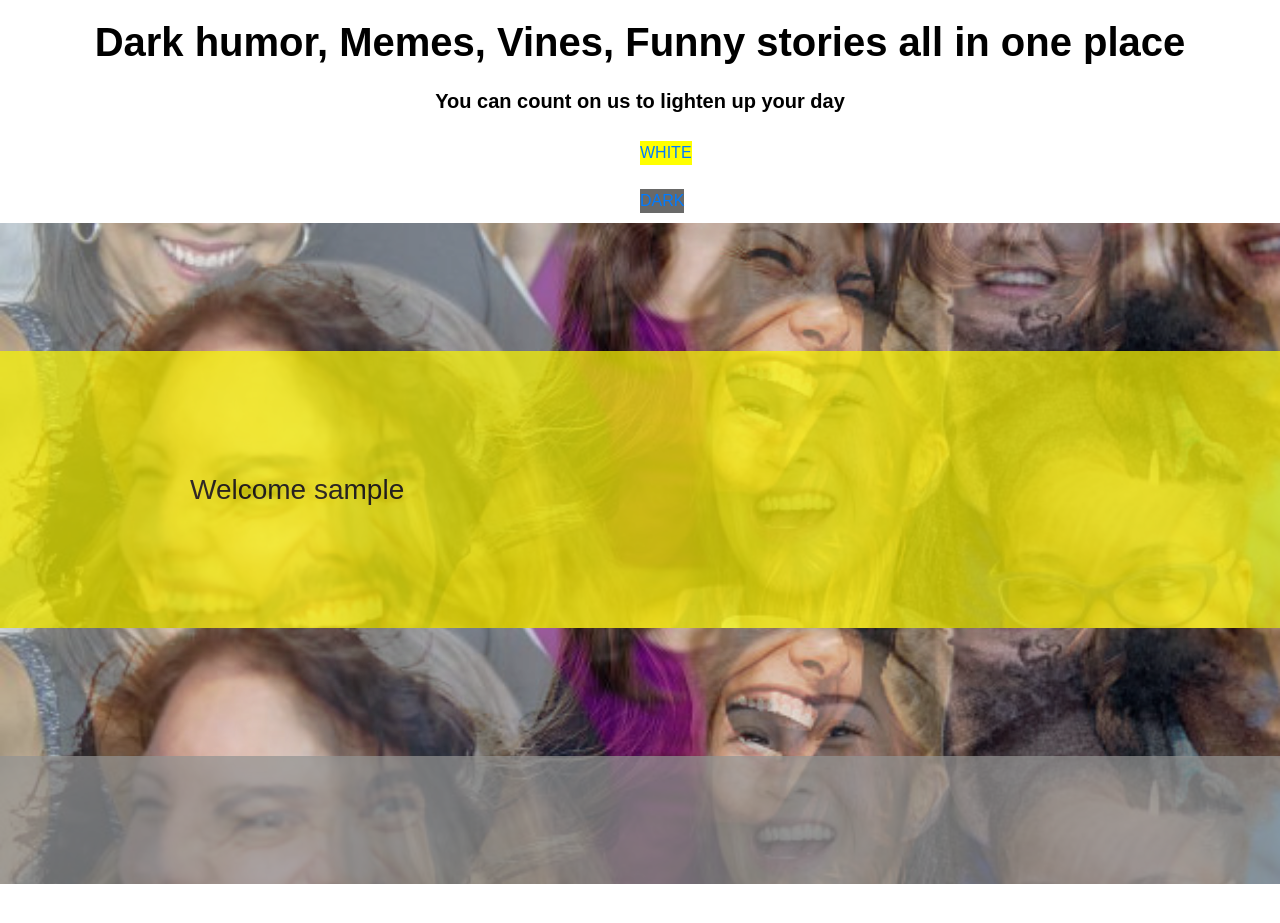
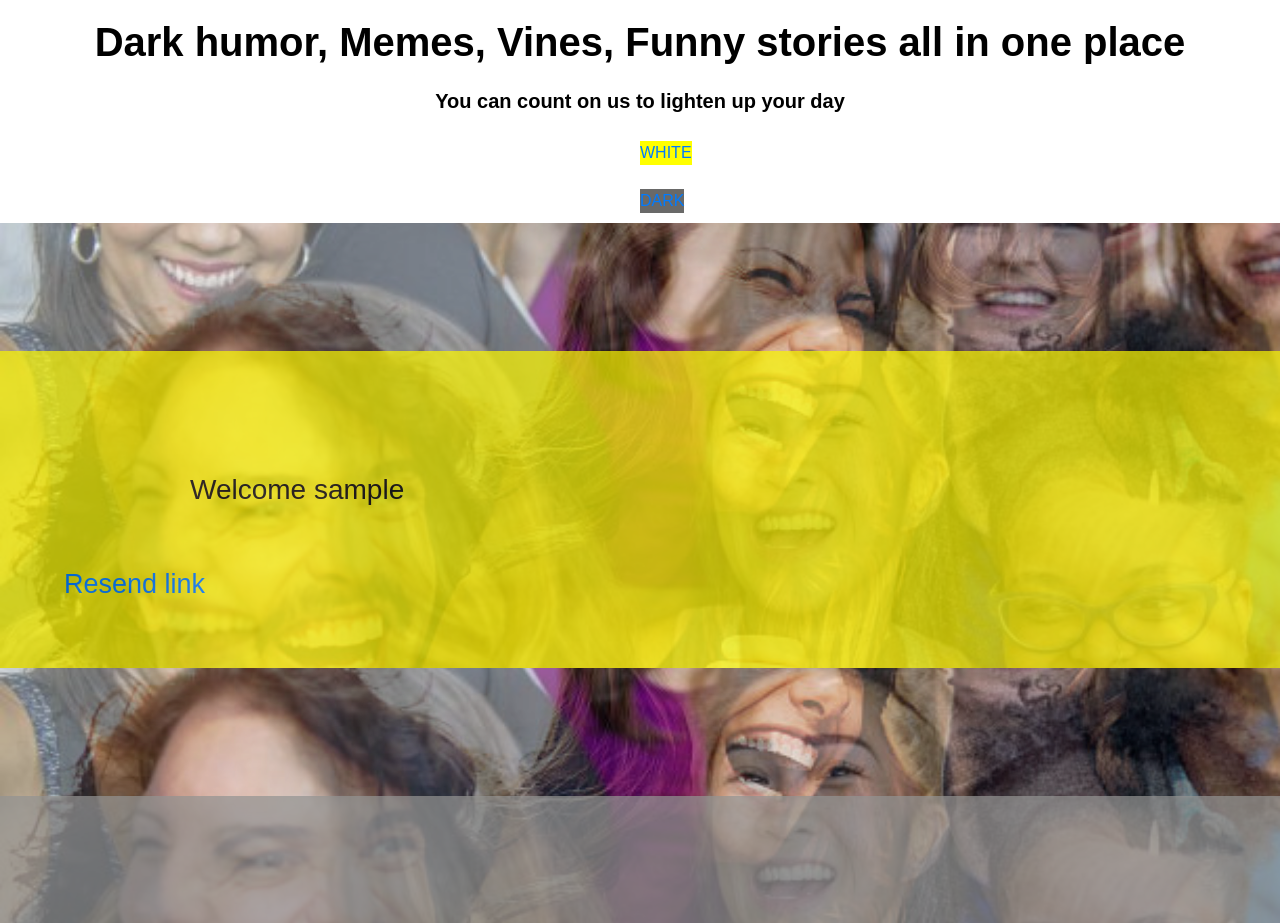
Before and after one commit to Romeombugua/Humorer, a Django app: page /app/home in a window 1280 px wide. Shown: the part 307-1230 px from the top of the page. Run offline with Django 4.2, Linux system fonts and the light colour scheme; the visitor is signed in with stand-in values (Sample User, id 1); data that the repository does not hold is empty; parts of the project's set-up code (start-up, migrations or seed data) failed here and were passed over; some libraries are stand-ins or nearby versions.

Commit message:
resend email

```diff
--- a/app/templates/home.html
+++ b/app/templates/home.html
@@ -11,6 +11,7 @@
 <div style="padding-top: 10%;" class="bgImage" >
 <div class = "cont">
     <h3>Welcome {{ user.get_username }}</h3>
+    <a href="{% url 'request-new-link-from-email' %}">Resend link</a>
     {% for joke in jokes %}
     <ul><li class = 'joke'><span>{{joke}}</span></li></ul>
     {% endfor %}
```
